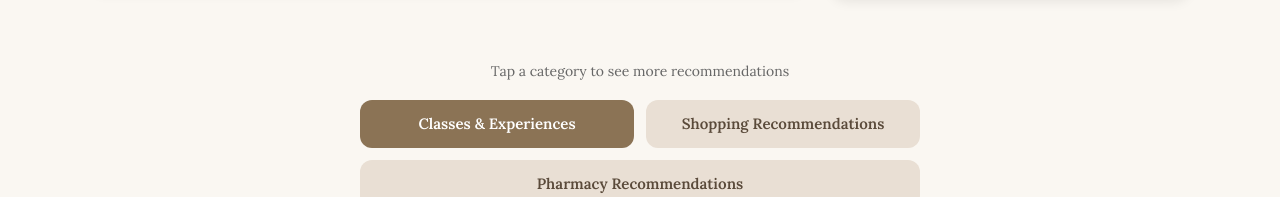
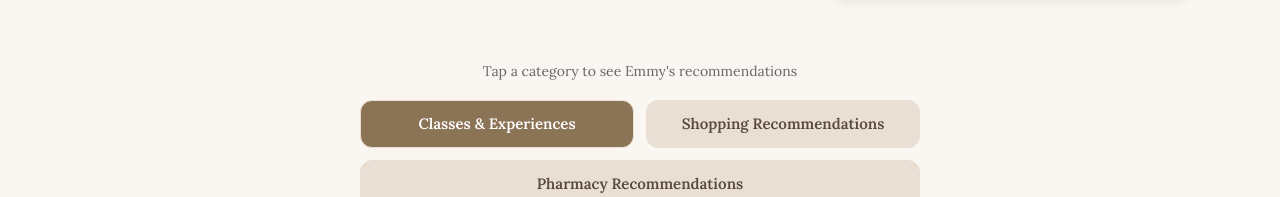
Before and after one commit to sigurvegaris/emmyrener, a React (Create React App) app: page /recommendations in a window 1280 px wide. Shown: the part 732-929 px from the top of the page. Built offline with nearby package versions, Linux system fonts and the light colour scheme.

Commit message:
Fix CategoryTabs - remove unused variable

```diff
--- a/src/components/CategoryTabs.js
+++ b/src/components/CategoryTabs.js
@@ -1,12 +1,10 @@
 import React from 'react';
 
 function CategoryTabs({ activeTab, setActiveTab, isMobile }) {
-
-
   return (
     <div style={styles.wrapper}>
       <p style={styles.instructions}>
-        Tap a category to see more recommendations
+        Tap a category to see Emmy's recommendations
       </p>
 
       <div style={styles.grid}>
@@ -71,15 +69,16 @@ const styles = {
   },
   button: {
     height: '48px',
-    border: 'none',
+    border: '1px solid #e9dfd4',
     borderRadius: '12px',
     fontSize: '0.9375rem',
     fontWeight: 600,
     fontFamily: 'Lora, serif',
     cursor: 'pointer',
-    transition: 'background-color 0.2s ease',
+    transition: 'all 0.2s ease',
     WebkitTapHighlightColor: 'transparent',
     outline: 'none',
+    boxShadow: 'none',
   },
   fullWidthButton: {
     gridColumn: '1 / -1',
```
